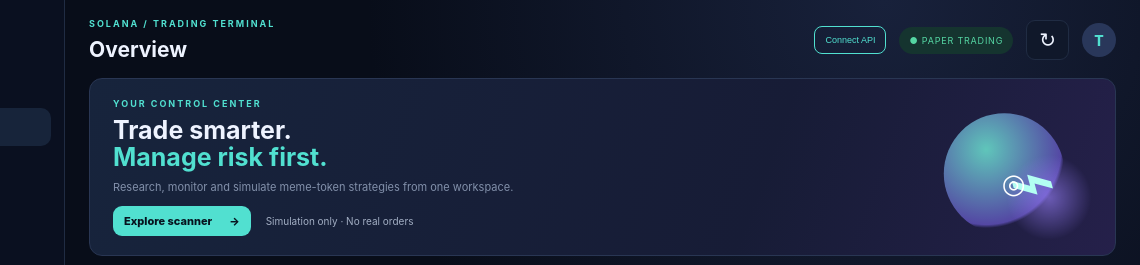
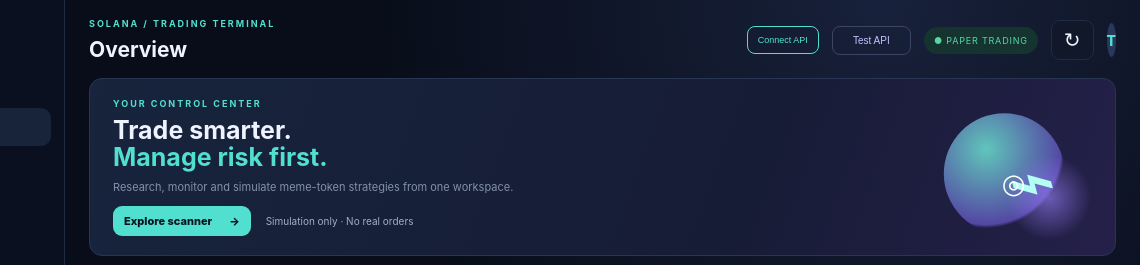
Before and after one commit to skullrex06/gmgn-ai-trader, a plain HTML site: page index.html in a window 1280 px wide. Shown: the top 265 px of the page, 140-1280 px from the left. Drawn offline with Linux system fonts and the light colour scheme; no server answers.

Commit message:
Add API diagnostics button

```diff
--- a/index.html
+++ b/index.html
@@ -17,7 +17,7 @@
  <div class="side-foot">GMGN AI TRADER <span>v0.2.0</span></div>
 </aside>
 <main class="main">
- <header class="topbar"><div class="mobile-brand">GMGN <span>AI TRADER</span></div><div class="page-heading"><p class="eyebrow">SOLANA / TRADING TERMINAL</p><h1>Overview</h1></div><div class="top-actions"><button id="apiConnectBtn" class="outline-btn api-connect-btn" type="button" onclick="document.getElementById('apiConnectModal').classList.add('open')">Connect API</button><span class="mode-pill">● PAPER TRADING</span><button id="refreshBtn" class="icon-btn" aria-label="Refresh demo screen">↻</button><div class="avatar">T</div></div></header>
+ <header class="topbar"><div class="mobile-brand">GMGN <span>AI TRADER</span></div><div class="page-heading"><p class="eyebrow">SOLANA / TRADING TERMINAL</p><h1>Overview</h1></div><div class="top-actions"><button id="apiConnectBtn" class="outline-btn api-connect-btn" type="button" onclick="document.getElementById('apiConnectModal').classList.add('open')">Connect API</button><button id="apiTestBtn" class="outline-btn" type="button">Test API</button><span class="mode-pill">● PAPER TRADING</span><button id="refreshBtn" class="icon-btn" aria-label="Refresh demo screen">↻</button><div class="avatar">T</div></div></header>
  <section class="welcome"><div class="welcome-copy"><p class="eyebrow">YOUR CONTROL CENTER</p><h2>Trade smarter.<br><span>Manage risk first.</span></h2><p class="muted">Research, monitor and simulate meme-token strategies from one workspace.</p><div class="welcome-actions"><a class="primary-btn" href="#scanner">Explore scanner <span>→</span></a><span class="safe-caption">Simulation only · No real orders</span></div></div><div class="welcome-art"><div class="orb orb-one"></div><div class="orb orb-two"></div><div class="chart-line">⌁</div><div class="sol-badge">◎</div></div></section>
  <section class="stats-grid" id="overview">
   <article class="stat-card"><div class="stat-top"><p>Paper Balance</p><span>◈</span></div><h3 id="balance">10.000 <small>SOL</small></h3><span class="positive">Initial demo balance</span></article>
```
